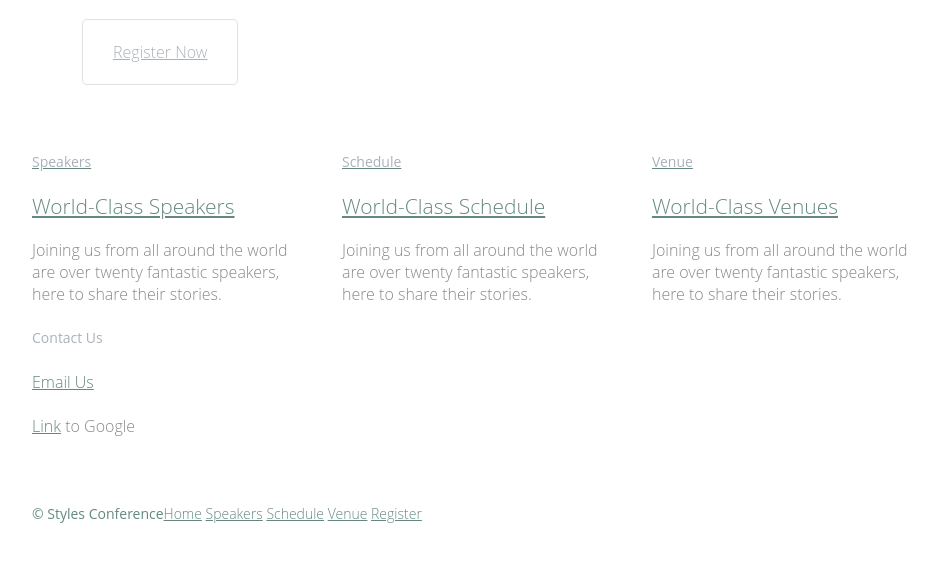
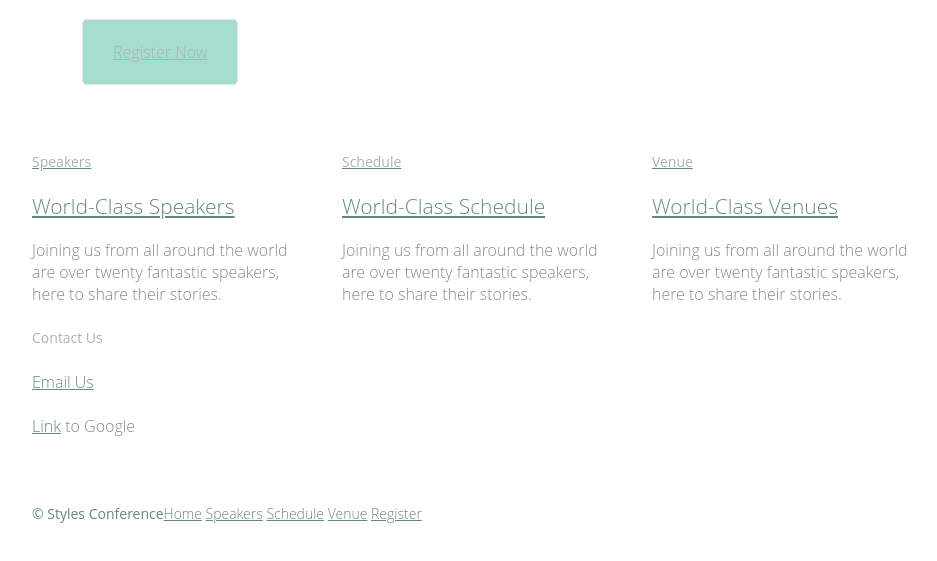
Before and after one commit to jwhudnall/HackReactor, a plain HTML site: page Precourse/Module2/LearnHTML-CSS/Lesson1/index.html in a window 1280 px wide. In both pictures the pointer is over the link "Register Now". Shown: the part 311-872 px from the top of the page, without its empty margins (158-1095 px from the left). Drawn offline with Linux system fonts and the light colour scheme.

Commit message:
Color button

```diff
--- a/Precourse/Module2/LearnHTML-CSS/Lesson1/assets/stylesheets/main.css
+++ b/Precourse/Module2/LearnHTML-CSS/Lesson1/assets/stylesheets/main.css
@@ -210,6 +210,11 @@ a {
 .btn-alt {
   border: 1px solid #dfe2e5;
   padding: 10px 30px;
+  background-color: #62e2c6;
+}
+
+.btn-alt:hover {
+  background-color: #a6ddd1;
 }
 
 /*
```
